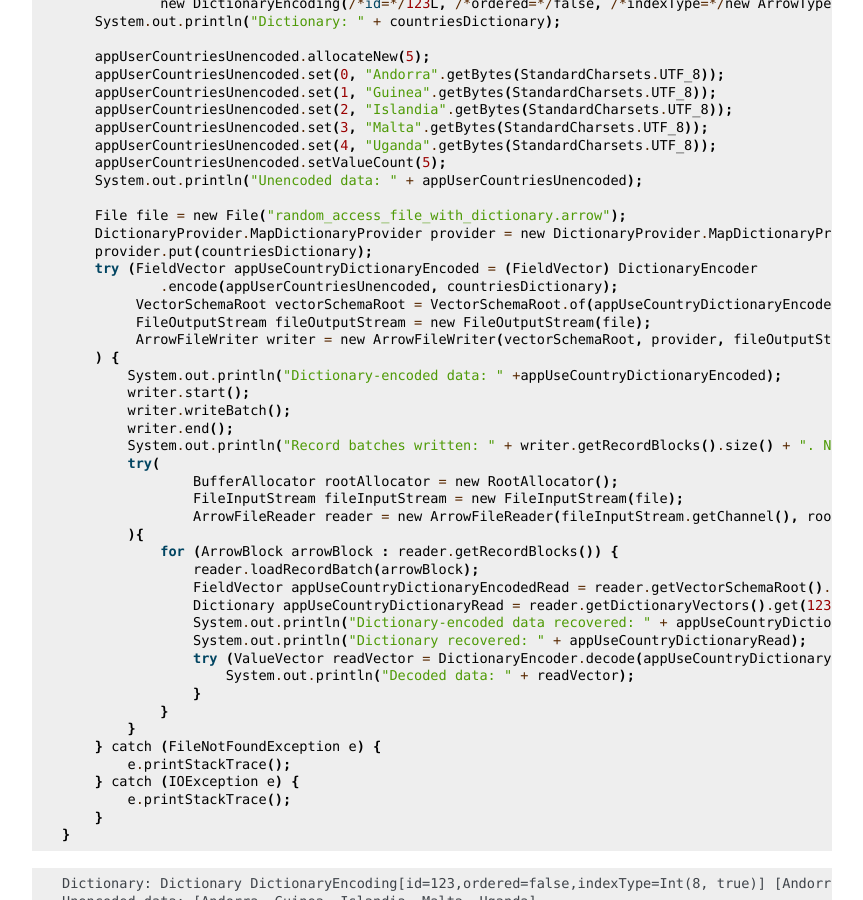
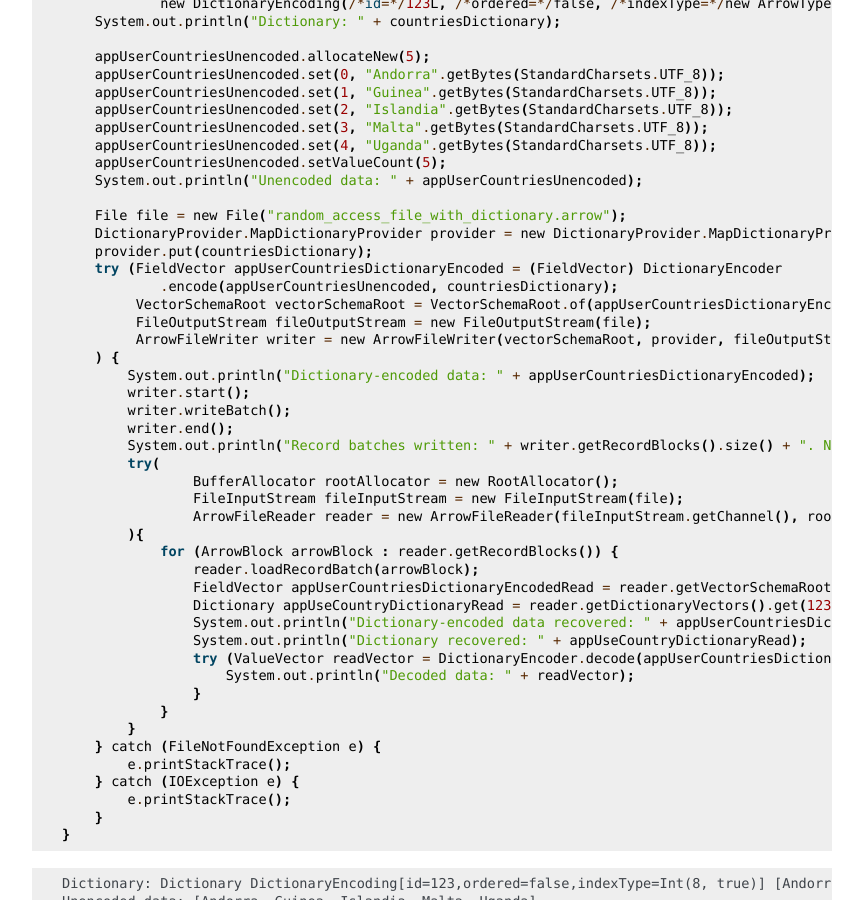
Before and after one commit to apache/arrow-cookbook, a Sphinx documentation site: the page built from java/source/io.rst, in a window 1280 px wide and 900 px high, scrolled down 9151 px. Shown: the whole window, without its empty margins (258-1121 px from the left). Built offline with Sphinx 7.4.7, drawn with Linux system fonts in a browser that asks for light colours; pages that are not in the unit, such as notebooks, are missing from menus.

Commit message:
Solving issues: variable name

```diff
--- a/java/source/create.rst
+++ b/java/source/create.rst
@@ -118,9 +118,9 @@ In some scenarios `dictionary-encoding`_ a column is useful to save memory.
         appUserCountriesUnencoded.setValueCount(5);
         System.out.println("Unencoded data: " + appUserCountriesUnencoded);
 
-        try (FieldVector appUseCountryDictionaryEncoded = (FieldVector) DictionaryEncoder
+        try (FieldVector appUserCountriesDictionaryEncoded = (FieldVector) DictionaryEncoder
                 .encode(appUserCountriesUnencoded, countriesDictionary)) {
-            System.out.println("Dictionary-encoded data: " + appUseCountryDictionaryEncoded);
+            System.out.println("Dictionary-encoded data: " + appUserCountriesDictionaryEncoded);
         }
     }
 
--- a/java/source/io.rst
+++ b/java/source/io.rst
@@ -506,13 +506,13 @@ Reading and writing dictionary-encoded data requires separately tracking the dic
         File file = new File("random_access_file_with_dictionary.arrow");
         DictionaryProvider.MapDictionaryProvider provider = new DictionaryProvider.MapDictionaryProvider();
         provider.put(countriesDictionary);
-        try (FieldVector appUseCountryDictionaryEncoded = (FieldVector) DictionaryEncoder
+        try (FieldVector appUserCountriesDictionaryEncoded = (FieldVector) DictionaryEncoder
                 .encode(appUserCountriesUnencoded, countriesDictionary);
-             VectorSchemaRoot vectorSchemaRoot = VectorSchemaRoot.of(appUseCountryDictionaryEncoded);
+             VectorSchemaRoot vectorSchemaRoot = VectorSchemaRoot.of(appUserCountriesDictionaryEncoded);
              FileOutputStream fileOutputStream = new FileOutputStream(file);
              ArrowFileWriter writer = new ArrowFileWriter(vectorSchemaRoot, provider, fileOutputStream.getChannel())
         ) {
-            System.out.println("Dictionary-encoded data: " +appUseCountryDictionaryEncoded);
+            System.out.println("Dictionary-encoded data: " + appUserCountriesDictionaryEncoded);
             writer.start();
             writer.writeBatch();
             writer.end();
@@ -524,11 +524,11 @@ Reading and writing dictionary-encoded data requires separately tracking the dic
             ){
                 for (ArrowBlock arrowBlock : reader.getRecordBlocks()) {
                     reader.loadRecordBatch(arrowBlock);
-                    FieldVector appUseCountryDictionaryEncodedRead = reader.getVectorSchemaRoot().getVector("app-use-country-dict");
+                    FieldVector appUserCountriesDictionaryEncodedRead = reader.getVectorSchemaRoot().getVector("app-use-country-dict");
                     Dictionary appUseCountryDictionaryRead = reader.getDictionaryVectors().get(123L);
-                    System.out.println("Dictionary-encoded data recovered: " + appUseCountryDictionaryEncodedRead);
+                    System.out.println("Dictionary-encoded data recovered: " + appUserCountriesDictionaryEncodedRead);
                     System.out.println("Dictionary recovered: " + appUseCountryDictionaryRead);
-                    try (ValueVector readVector = DictionaryEncoder.decode(appUseCountryDictionaryEncodedRead, appUseCountryDictionaryRead)) {
+                    try (ValueVector readVector = DictionaryEncoder.decode(appUserCountriesDictionaryEncodedRead, appUseCountryDictionaryRead)) {
                         System.out.println("Decoded data: " + readVector);
                     }
                 }
```
Also changed, not shown: other parts of java/source/create.rst (+1 -1 lines).
